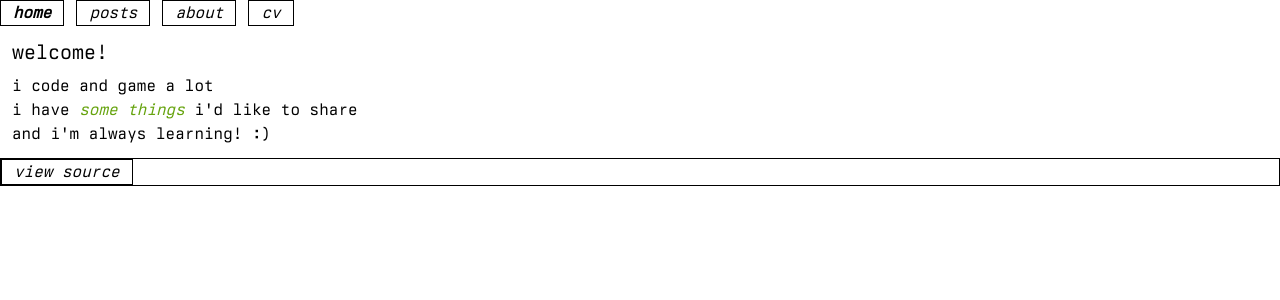
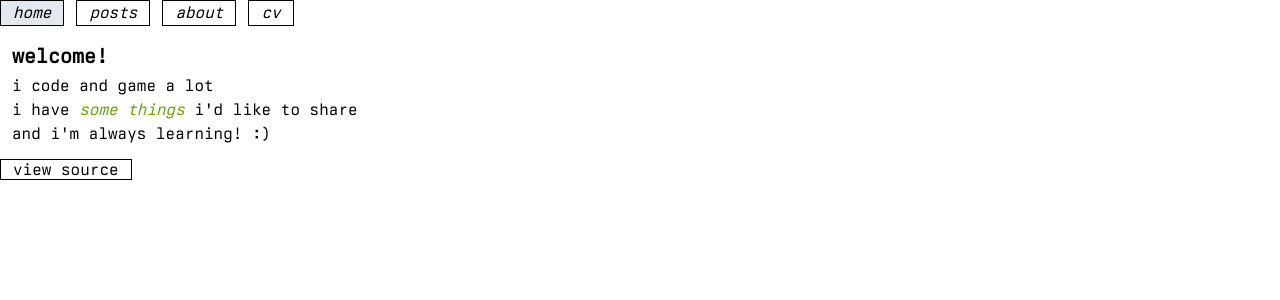
Before and after one commit to gusluchetti/portfolio, a SvelteKit app: page / in a window 1280 px wide. Shown: the top 300 px of the page. Built offline with nearby package versions, Linux system fonts and the light colour scheme.

Commit message:
feat: better style for h2, navbar and other elements

```diff
--- a/src/app.css
+++ b/src/app.css
@@ -4,11 +4,7 @@
 
 @layer base {
   h2 {
-    @apply text-xl mb-2;
-  }
-
-  footer {
-    @apply italic flex flex-row gap-5 border dark:border-white border-black;
+    @apply text-xl my-1 font-semibold;
   }
 }
 
@@ -22,6 +18,20 @@
   }
 
   .navlink {
-    @apply px-3 border dark:border-white border-black hover:font-bold;
+    @apply px-3 border dark:border-white border-black
+    hover:bg-slate-200 dark:hover:bg-slate-900
+    md:flex-grow-0 flex-grow;
   }
 }
+
+@media print {
+  main {
+    font-family: system-ui, -apple-system, BlinkMacSystemFont, 'Segoe UI', Roboto, Oxygen, Ubuntu, Cantarell, 'Open Sans', 'Helvetica Neue', sans-serif !important;
+  }
+
+  header,
+  footer,
+  nav {
+    display: none !important;
+  }
+}
```
